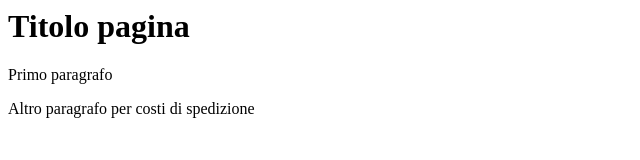
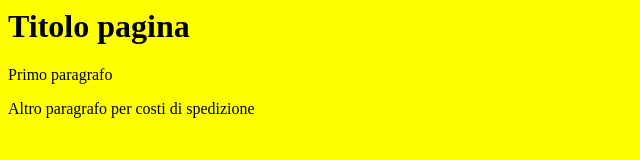
Before and after one commit to ENS00/git-test, a plain HTML site: page index.htm in a window 1280 px wide. Shown: the whole page, without its empty margins (0-640 px from the left). Drawn offline with Linux system fonts and the light colour scheme.

Commit message:
aggiunto stile a index.htm

```diff
--- a/index.htm
+++ b/index.htm
@@ -3,6 +3,11 @@
 <title>
 Mia pagina html
 </title>
+<style>
+body{
+	background-color:yellow;
+}
+</style>
 </head>
 <body>
 <h1>Titolo pagina</h1>
```
